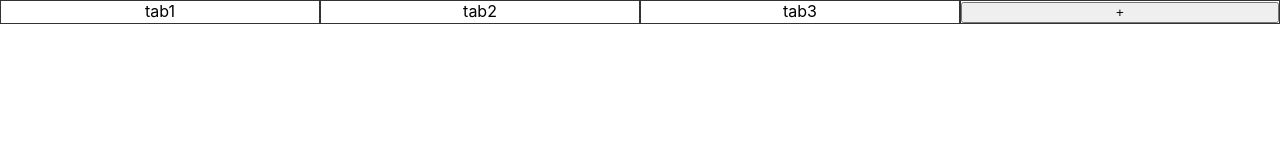
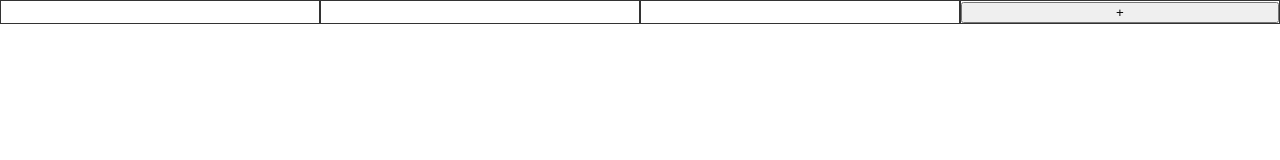
Before and after one commit to xpadev-net/supporterz-geekcamp-vol8, a Next.js app: page / in a window 1280 px wide. Shown: the top 160 px of the page. Built offline with nearby package versions, Linux system fonts and the light colour scheme.

Commit message:
seven commit

```diff
--- a/components/TabList.tsx
+++ b/components/TabList.tsx
@@ -17,7 +17,7 @@ const TabList = ({ tabs, onClick }: props) => {
             className={`${tab.isSelected && Styles.selected}`}
             onClick={onClick}
           >
-            {tab.title}
+            {tab.isSelected}
           </div>
         </li>)}
       <li>
```
